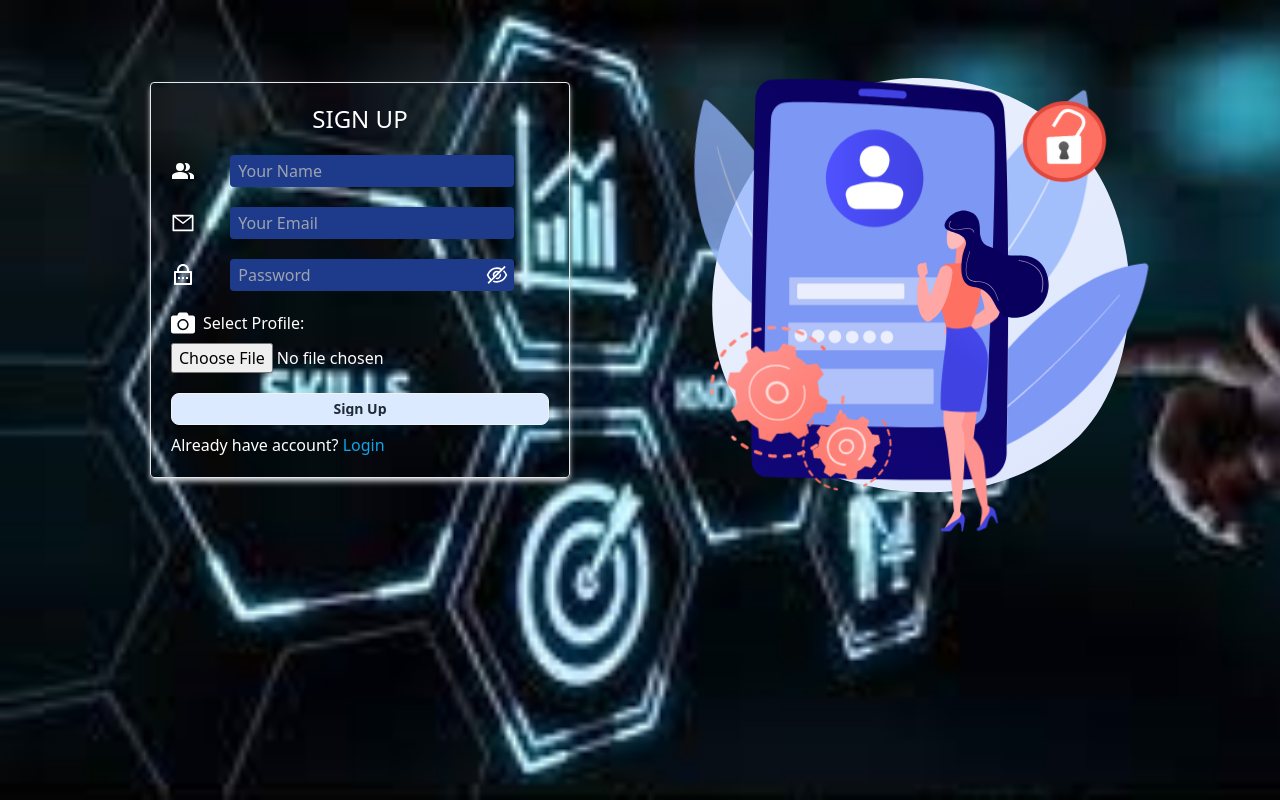
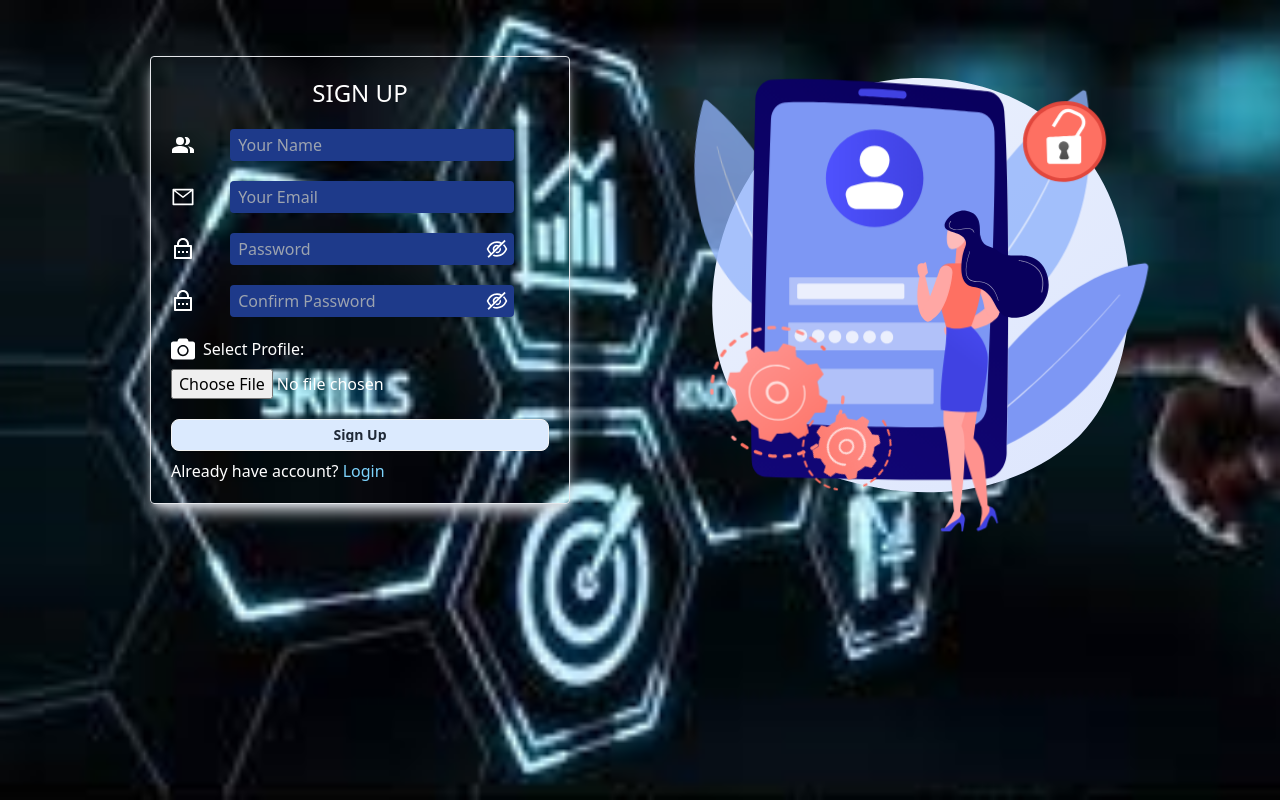
Before and after one commit to dipujafar/Knack-Up, a React (Vite) app in the folder knackUp-client/: page /signup in a window 1280 px wide. Built offline with nearby package versions, Linux system fonts and the light colour scheme.

Commit message:
added sign up

```diff
--- a/knackUp-client/src/auhentication/singUp/SingUp.jsx
+++ b/knackUp-client/src/authentication/singUp/SignUp.jsx
@@ -1,10 +1,10 @@
 import { Helmet } from "react-helmet-async";
-import SIngUpForm from "./SIngUpForm";
-import SingUpAni from "./SingUpAni";
+import SignUpForm from "./SignUpForm"
+import SignUpAni from "./SignUpAni";
 import skillBg from "../../assets/img/skillbg2.jpeg";
 import Container from "../../components/shared/Container";
 
-const SingUp = () => {
+const SignUp = () => {
   return (
     <div style={{ backgroundImage: `url(${skillBg})` }} className="bg-cover">
       <Helmet>
@@ -14,10 +14,10 @@ const SingUp = () => {
         <div className="min-h-screen bg-cover flex flex-col justify-between items-center">
           <div className="flex flex-col md:flex-row justify-center items-center gap-">
             <div className="flex-1">
-              <SIngUpForm></SIngUpForm>
+             <SignUpForm></SignUpForm>
             </div>
             <div className="flex-1">
-              <SingUpAni></SingUpAni>
+              <SignUpAni></SignUpAni>
             </div>
           </div>
         </div>
@@ -26,4 +26,4 @@ const SingUp = () => {
   );
 };
 
-export default SingUp;
+export default SignUp;
--- a/knackUp-client/src/auhentication/singUp/SingUpAni.jsx
+++ b/knackUp-client/src/authentication/singUp/SignUpAni.jsx
@@ -1,7 +1,7 @@
 import Lottie from 'lottie-react'
 import signAni from "../../assets/ani/sign_up-ani.json"
 
-const SingUpAni = () => {
+const SignUpAni = () => {
     return (
         <div >
         <Lottie animationData={signAni} loop={true}></Lottie>
@@ -9,4 +9,4 @@ const SingUpAni = () => {
     );
 };
 
-export default SingUpAni;
+export default SignUpAni;
--- a/knackUp-client/src/auhentication/singUp/SIngUpForm.jsx
+++ b/knackUp-client/src/authentication/singUp/SignUpForm.jsx
@@ -17,7 +17,7 @@ import { imageUpload } from "../../api/image";
 import { auth } from "../../firebase/firebase.config";
 
 
-const SIngUpForm = () => {
+const SignUpForm = () => {
     const [show, setShow] = useState(false);
     const [error, setError] = useState("");
     const {signUp} = useAuth();
@@ -29,7 +29,12 @@ const SIngUpForm = () => {
       } = useForm();
 
       const onSubmit = async (data) => {
-        const {name, image, email, password} = data || {};
+        const {name, image, email, password, confirmPassword} = data || {};
+
+        if(password !== confirmPassword){
+          return setError("Confirm password no match")
+        }
+
         const imageFile = image[0];
         const imageData = await imageUpload(imageFile);
 
@@ -55,7 +60,7 @@ const SIngUpForm = () => {
       }
 
     return (
-        <div className=" md:w-3/4 bg-blue-400 bg-transparent bg-opacity-50  mx-auto border  rounded shadow-md shadow-gray-300 p-5 text-white">
+        <div className=" md:w-3/4 bg-blue-600 bg-transparent bg-opacity-20  mx-auto border  rounded shadow-lg shadow-gray-300 p-5 text-white">
         <h1 className="text-2xl font-medium mb-5 uppercase text-center">
          Sign Up
         </h1>
@@ -137,6 +142,36 @@ const SIngUpForm = () => {
             </span>
           )}
 
+          {/* confirm password */}
+          <div className="flex items-center mb-5 relative">
+            <label>
+              <RiLockPasswordLine className="text-2xl"></RiLockPasswordLine>
+            </label>
+            <input
+              type={show ? "text" : "password"}
+              name="confirmPassword"
+              {...register("confirmPassword", {
+                required: true,
+                minLength: 6,
+                maxLength: 20,
+              })}
+              id=""
+              placeholder="Confirm Password"
+              className="w-3/4 mx-auto py-1 px-2 bg-blue-900  rounded"
+            />
+            <span onClick={() => setShow(!show)} className="absolute right-10">
+              {show ? (
+                <AiOutlineEye className="text-2xl"></AiOutlineEye>
+              ) : (
+                <AiOutlineEyeInvisible className="text-2xl"></AiOutlineEyeInvisible>
+              )}
+            </span>
+          </div>
+          {errors.confirmPassword?.type === "required" && (
+            <span className="text-red-600 ml-10">Confirm password is required</span>
+          )}
+
+
            {/* profile image */}
            <div className="mb-5">
             <label className="flex gap-2 items-center mb-2">
@@ -161,7 +196,7 @@ const SIngUpForm = () => {
           <p className="mt-2">
            Already have account?{" "}
             <Link to="/login">
-              <span className="text-sky-500">Login</span>
+              <span className="text-sky-300">Login</span>
             </Link>
           </p>
           <p className="text-xl text-red-700">{error}</p>
@@ -170,4 +205,4 @@ const SIngUpForm = () => {
     );
 };
 
-export default SIngUpForm;
+export default SignUpForm;
--- a/knackUp-client/src/main.jsx
+++ b/knackUp-client/src/main.jsx
@@ -6,6 +6,7 @@ import Router from "./router/Router.jsx";
 import AuthProvider from "./provider/AuthProvider";
 import { HelmetProvider } from "react-helmet-async";
 import { ToastContainer } from "react-toastify";
+import 'react-toastify/dist/ReactToastify.css';
 
 ReactDOM.createRoot(document.getElementById("root")).render(
   <React.StrictMode>
--- a/knackUp-client/src/router/Router.jsx
+++ b/knackUp-client/src/router/Router.jsx
@@ -1,7 +1,9 @@
 import { createBrowserRouter } from "react-router-dom";
 import Root from "../layout/Root";
 import Home from "../pages/home/Home";
-import SingUp from "../auhentication/singUp/SingUp";
+import SignUp from "../authentication/singUp/SignUp";
+
+
 
 
 const Router = createBrowserRouter([
@@ -17,7 +19,7 @@ const Router = createBrowserRouter([
     },
     {
       path: "/signup",
-      element: <SingUp></SingUp>
+      element: <SignUp></SignUp>
     }
   ]);
 
```
